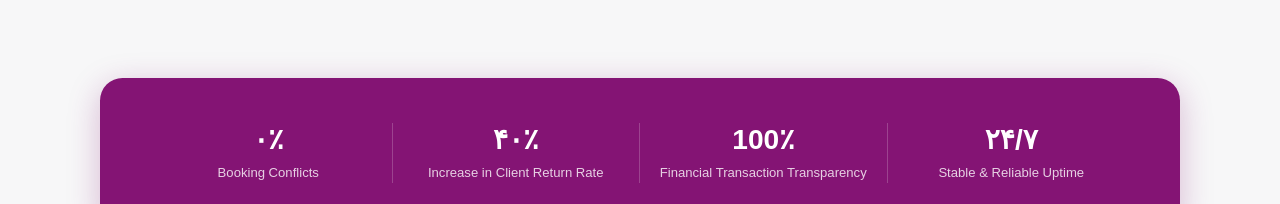
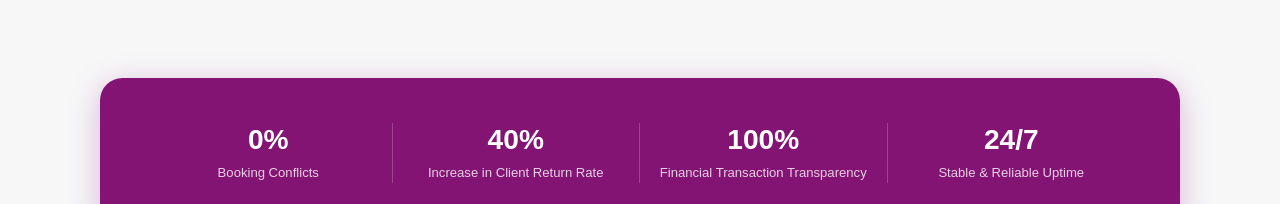
Before and after one commit to mehdijalalii/zimo-frontend, a Next.js app: page /en in a window 1280 px wide. Shown: the part 2380-2584 px from the top of the page. Built offline with nearby package versions, Linux system fonts and the light colour scheme.

Commit message:
show English numbers in HomeStats when locale is not fa

```diff
--- a/src/app/[locale]/page.tsx
+++ b/src/app/[locale]/page.tsx
@@ -20,7 +20,7 @@ export default async function HomePage({
       <HomeHero locale={typedLocale} translations={messages} />
       <HomeHighlights locale={typedLocale} translations={messages} />
       <HomeHowItWorks translations={messages} />
-      <HomeStats translations={messages} />
+      <HomeStats locale={typedLocale} translations={messages} />
       <HomeTrust translations={messages} />
     </>
   );
--- a/src/components/home/HomeStats.tsx
+++ b/src/components/home/HomeStats.tsx
@@ -1,4 +1,5 @@
 interface HomeStatsProps {
+  locale: string;
   translations: {
     stats: {
       no_conflicts: string;
@@ -9,30 +10,31 @@ interface HomeStatsProps {
   };
 }
 
-export default function HomeStats({ translations }: HomeStatsProps) {
+export default function HomeStats({ locale, translations }: HomeStatsProps) {
   const { stats } = translations;
+  const isFa = locale === 'fa';
 
   return (
     <section className="section-block">
       <div className="mx-auto max-w-6xl">
         <div className="cta-panel grid grid-cols-2 gap-y-10 rounded-3xl bg-[#841474] px-8 py-12 md:grid-cols-4 md:px-12 md:gap-y-0 md:divide-x md:divide-white/20">
           <div className="text-center">
-            <div className="mb-2 text-2xl font-bold text-white md:text-3xl">۰٪</div>
+            <div className="mb-2 text-2xl font-bold text-white md:text-3xl">{isFa ? '۰٪' : '0%'}</div>
             <div className="text-sm text-white/80">{stats.no_conflicts}</div>
           </div>
 
           <div className="text-center">
-            <div className="mb-2 text-2xl font-bold text-white md:text-3xl">۴۰٪</div>
+            <div className="mb-2 text-2xl font-bold text-white md:text-3xl">{isFa ? '۴۰٪' : '40%'}</div>
             <div className="text-sm text-white/80">{stats.return_rate}</div>
           </div>
 
           <div className="text-center">
-            <div className="mb-2 text-2xl font-bold text-white md:text-3xl">100٪</div>
+            <div className="mb-2 text-2xl font-bold text-white md:text-3xl">{isFa ? '۱۰۰٪' : '100%'}</div>
             <div className="text-sm text-white/80">{stats.transparency}</div>
           </div>
 
           <div className="text-center">
-            <div className="mb-2 text-2xl font-bold text-white md:text-3xl">۲۴/۷</div>
+            <div className="mb-2 text-2xl font-bold text-white md:text-3xl">{isFa ? '۲۴/۷' : '24/7'}</div>
             <div className="text-sm text-white/80">{stats.uptime}</div>
           </div>
         </div>
```
